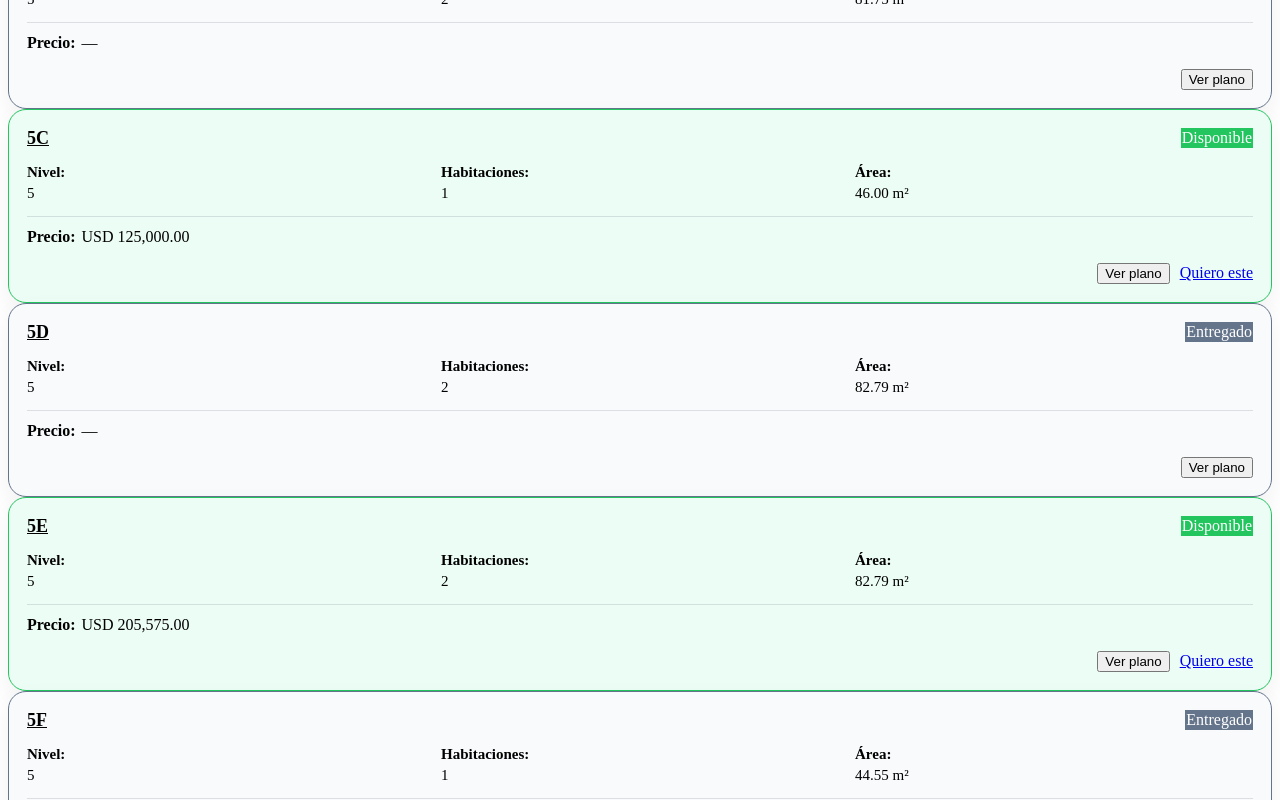
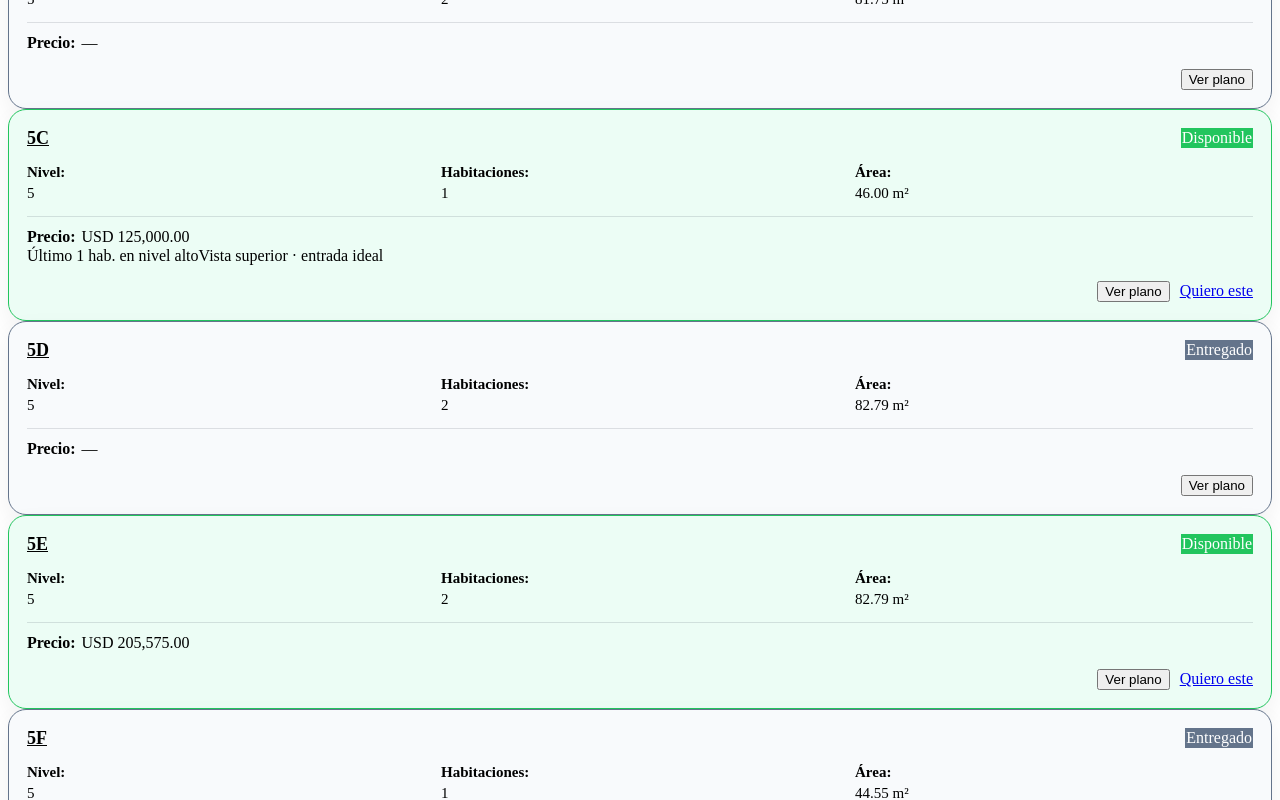
Before and after one commit to Mlopez1980/torre-elite-vercel-v5-logo-wa, a React (Vite) app: page / in a window 1280 px wide. Shown: the part 5280-6080 px from the top of the page. Built offline with nearby package versions, Linux system fonts and the light colour scheme; the HTML template or start-up script is replaced by a standard one.

Commit message:
Update App.jsx

```diff
--- a/src/App.jsx
+++ b/src/App.jsx
@@ -488,7 +488,16 @@ export default function App() {
               statusKey === 'consulta_disponibilidad'
                 ? `Hola, me interesa consultar la disponibilidad actual del apartamento ${a.id}`
                 : `Hola, me interesa el apartamento ${a.id}`
+const commercialTags = []
 
+if (
+  statusKey === 'disponible' &&
+  Number(a.nivel) === 5 &&
+  Number(a.habitaciones) === 1
+) {
+  commercialTags.push('Último 1 hab. en nivel alto')
+  commercialTags.push('Vista superior · entrada ideal')
+}
             return (
               <div
                 key={a.id}
@@ -542,6 +551,19 @@ export default function App() {
                     <span className="te-price-label">Precio:</span>
                     <span className="te-price-value">{formatUSD(a.precio_usd)}</span>
                   </div>
+{commercialTags.length > 0 && (
+  <div className="te-commercial-tags">
+    {commercialTags.map((tag, index) => (
+      <span
+        key={tag}
+        className={`te-commercial-tag ${index === 0 ? 'dark' : 'gold'}`}
+      >
+        {tag}
+      </span>
+    ))}
+  </div>
+)}
+
 
                   {statusKey === 'consulta_disponibilidad' && (
                     <div className="te-consulta-note">
```
